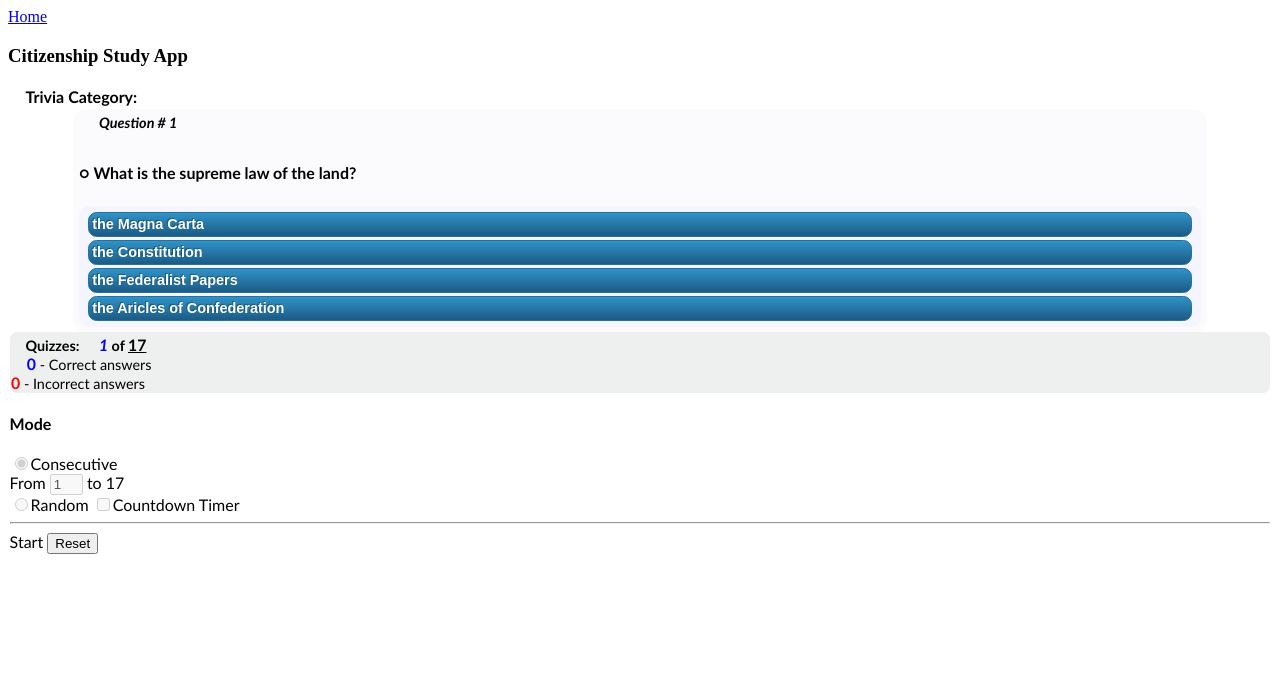
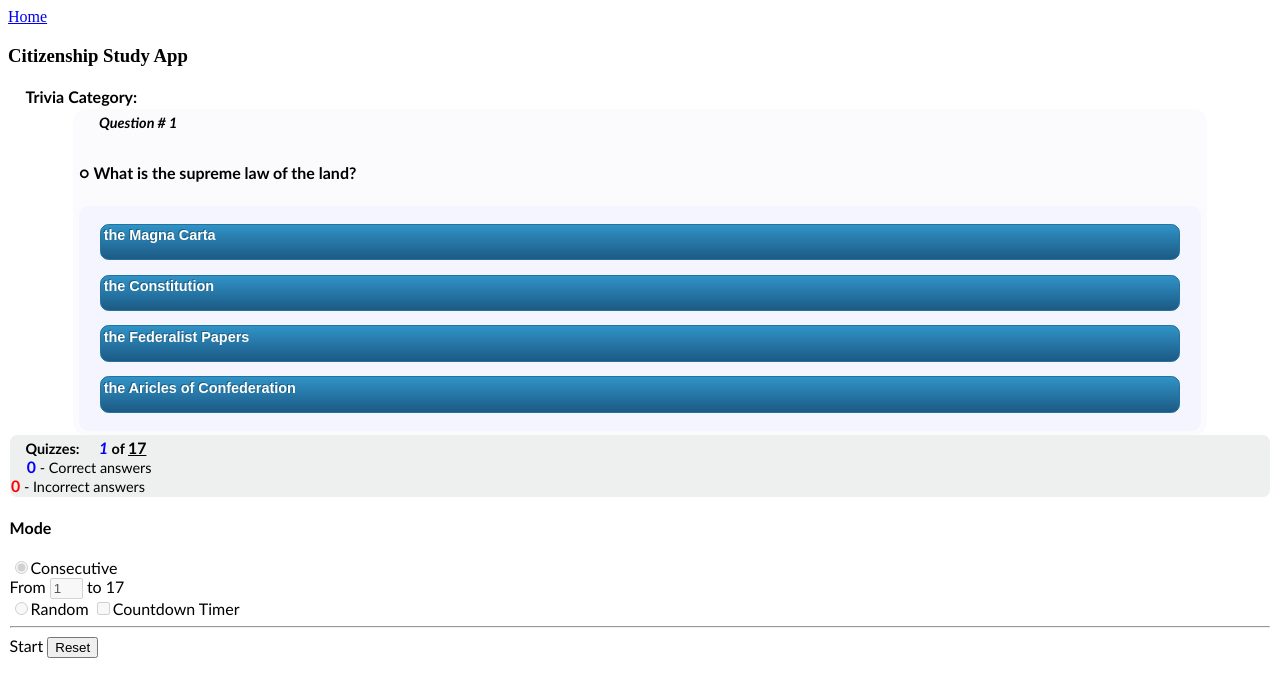
Before and after one commit to brandama/mobile, a plain HTML site: page trivia.html in a window 1280 px wide. Both pictures are taken after a click on the link "Start". Drawn offline with Linux system fonts and the light colour scheme.

Commit message:
hopefully last commit of the day

```diff
--- a/trivia/trivia.css
+++ b/trivia/trivia.css
@@ -48,8 +48,8 @@
  padding:.2em .4em;
 }
 .qanswer {
- min-height: 1.2em;
- margin:.2em;
+ min-height: 2em;
+ margin:1em;
 
  font-size:.9em;
 
```
